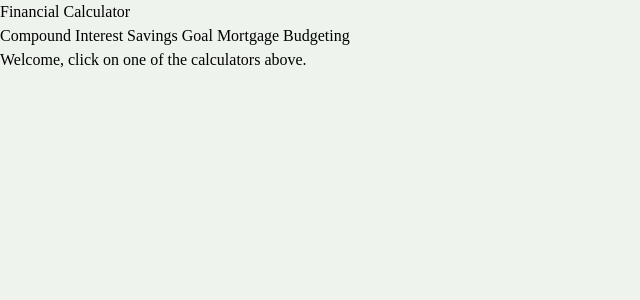
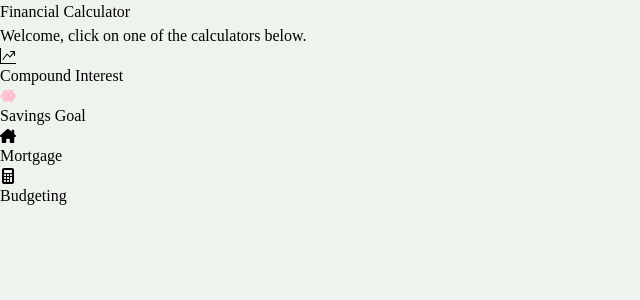
Before and after one commit to devesh7yadav/financial-calculator, a React app in the folder frontend/: page / in a window 1280 px wide. Shown: the top 300 px of the page, without its empty margins (0-640 px from the left). Built offline with nearby package versions, Linux system fonts and the light colour scheme; the HTML template or start-up script is replaced by a standard one.

Commit message:
Updated Homepage and changed some styles

```diff
--- a/frontend/src/App.jsx
+++ b/frontend/src/App.jsx
@@ -10,14 +10,6 @@ function App() {
   return (
     <div className="">
       <Link className="flex justify-center font-bold text-4xl text-[#134074] my-6" to="/"> Financial Calculator </Link>
-
-      {/*Links*/}
-      <nav className="flex justify-center gap-6 text-[#0b2545] text-2xl underline">
-        <Link className="hover:text-[#8da9c4]" to="/interest"> Compound Interest </Link>
-        <Link className="hover:text-[#8da9c4]" to="/savingsGoal"> Savings Goal </Link>
-        <Link className="hover:text-[#8da9c4]" to="/mortgage"> Mortgage </Link>
-        <Link className="hover:text-[#8da9c4]" to="/budget"> Budgeting </Link>
-      </nav>
 
       <Routes>
         <Route path="/" element={<Home />} />
--- /dev/null
+++ b/frontend/src/Navbar.jsx
@@ -0,0 +1,17 @@
+import { Link } from "react-router-dom";
+
+function Navbar(){
+    return(
+        <div>
+            {/*Links*/}
+            <nav className="flex justify-center gap-6 text-[#0b2545] text-2xl underline">
+                <Link className="hover:text-[#8da9c4]" to="/interest"> Compound Interest </Link>
+                <Link className="hover:text-[#8da9c4]" to="/savingsGoal"> Savings Goal </Link>
+                <Link className="hover:text-[#8da9c4]" to="/mortgage"> Mortgage </Link>
+                <Link className="hover:text-[#8da9c4]" to="/budget"> Budgeting </Link>
+            </nav>
+        </div>
+    )
+}
+
+export default Navbar;
--- a/frontend/src/pages/Budget.jsx
+++ b/frontend/src/pages/Budget.jsx
@@ -1,14 +1,15 @@
 import { useState } from "react";
+import Navbar from "../Navbar";
 
 function Budget() {
 
+    //Hooks
     const [formData, setFormData] = useState({
         "income": "",
     });
     const [expenses, setExpenses] = useState([
         { name: "", amount: "" }
     ]);
-
     const [result, setResult] = useState(null);
 
     //Add an expense
@@ -99,6 +100,7 @@ function Budget() {
     //Displays the form
     return (
         <div>
+            <Navbar/>
             <h1 className="flex justify-center font-semibold text-2xl text-[#0b2545] my-6">Budget Calculator</h1>
 
             <div className="flex max-w-5xl px-24 gap-x-12 items-start">
@@ -134,7 +136,7 @@ function Budget() {
                             onChange={(e) => handleExpenseChange(index, "amount", e.target.value)}
                             />
 
-                            <button type="button" className="border p-1 rounded font-semibold text-[#a11010] bg-[#da9a10] hover:text-[#000000]" onClick={() => removeExpense(index)}>Remove</button>
+                            <button type="button" className="hover:text-[#a11010]" onClick={() => removeExpense(index)}>X</button>
                         </div>
                     ))}
 
--- a/frontend/src/pages/Home.jsx
+++ b/frontend/src/pages/Home.jsx
@@ -1,6 +1,27 @@
+import { Link } from "react-router-dom";
+import { BsGraphUpArrow } from "react-icons/bs";
+import { PiPiggyBankFill } from "react-icons/pi";
+import { FaHouseChimney } from "react-icons/fa6";
+import { BsCalculatorFill } from "react-icons/bs";
+
+//Styles
+const textStyle = "border p-2 rounded font-semibold text-3xl text-center hover:text-[#8da9c4] w-96 h-36 flex flex-col justify-center gap-2"
+
 function Home() {
     return (
-        <h2 className="flex justify-center text-2xl text-[#0b2545] my-20">Welcome, click on one of the calculators above.</h2>
+        <div>
+            <h2 className="flex justify-center text-2xl text-[#0b2545] my-10">Welcome, click on one of the calculators below.</h2>
+
+            <div className="flex justify-center gap-25">
+                <Link to="/interest" className={textStyle}> <BsGraphUpArrow className="text-5xl mx-auto"/> Compound Interest</Link>
+                <Link to="/savingsGoal" className={textStyle}> <PiPiggyBankFill className="text-5xl mx-auto" color="pink"/> Savings Goal</Link>
+            </div>
+
+            <div className="my-12 flex justify-center gap-25">
+                <Link to="/mortgage" className={textStyle}> <FaHouseChimney className="text-5xl mx-auto"/> Mortgage</Link>
+                <Link to="/budget" className={textStyle}> <BsCalculatorFill className="text-5xl mx-auto"/> Budgeting</Link>
+            </div>
+        </div>
     )
 }
 
--- a/frontend/src/pages/InterestCalculator.jsx
+++ b/frontend/src/pages/InterestCalculator.jsx
@@ -1,14 +1,15 @@
 import { useState } from "react";
+import Navbar from "../Navbar";
 
 function InterestCalculator() {
 
+  //Hooks
   const [formData, setFormData] = useState({
     principal: "",
     rate: "",
     freq: "",
     time: "",
   });
-
   const [result, setResult] = useState(null);
 
   const handleChange = (e) => {
@@ -91,6 +92,7 @@ function InterestCalculator() {
   //Displays the form
   return (
     <div>
+      <Navbar/>
       <h1 className="flex justify-center font-semibold text-2xl text-[#0b2545] my-6">Compound Interest Calculator</h1>
 
       <div className="flex max-w-5xl px-24 gap-x-12 items-start">
@@ -121,14 +123,21 @@ function InterestCalculator() {
 
           <div className={alignBoxes}>
             <label htmlFor="freq" className={labelDesign}>Frequency (/yr)</label>
-            <input
+            <select
               className={inputDesign}
-              type="number"
               id="freq"
               name="freq"
               value={formData.freq}
               onChange={handleChange}
-            />
+            >
+              <option value="">Select</option>
+              <option value="365">Daily</option>
+              <option value="52">Weekly</option>
+              <option value="12">Monthly</option>
+              <option value="4">Quarterly</option>
+              <option value="2">Semi-Annually</option>
+              <option value="1">Annually</option>
+            </select>
           </div>
 
           <div className={alignBoxes}>
--- a/frontend/src/pages/Mortgage.jsx
+++ b/frontend/src/pages/Mortgage.jsx
@@ -1,13 +1,14 @@
 import { useState } from "react";
+import Navbar from "../Navbar";
 
 function Mortgage() {
 
+    //Hooks
     const [formData, setFormData] = useState({
         "principal": "",
         "interest": "",
         "time": "",
     });
-
     const [result, setResult] = useState(null);
 
     const handleChange = (e) => {
@@ -94,6 +95,7 @@ function Mortgage() {
   //Displays the form
   return (
     <div>
+      <Navbar/>
       <h1 className="flex justify-center font-semibold text-2xl text-[#0b2545] my-6">Mortgage Calculator</h1>
 
       <div className="flex max-w-5xl px-24 gap-x-12 items-start">
--- a/frontend/src/pages/Savings.jsx
+++ b/frontend/src/pages/Savings.jsx
@@ -1,14 +1,15 @@
 import { useState } from "react";
+import Navbar from "../Navbar";
 
 function Savings() {
 
+    //Hooks
     const [formData, setFormData] = useState({
         "goal": "",
         "current": "",
         "interest": "",
         "time": "",
     });
-
     const [result, setResult] = useState(null);
 
     const handleChange = (e) => {
@@ -86,6 +87,7 @@ function Savings() {
   //Displays the form
   return (
     <div>
+      <Navbar/>
       <h1 className="flex justify-center font-semibold text-2xl text-[#0b2545] my-6">Savings Goal Calculator</h1>
 
       <div className="flex max-w-5xl px-24 gap-x-12 items-start">
```
Also changed, not shown: frontend/Colours.txt.
